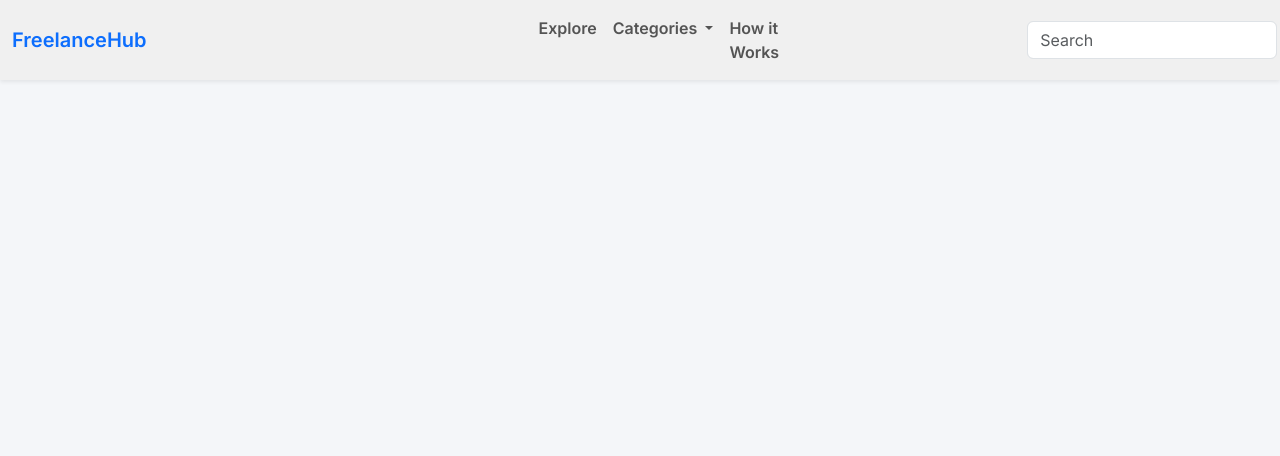
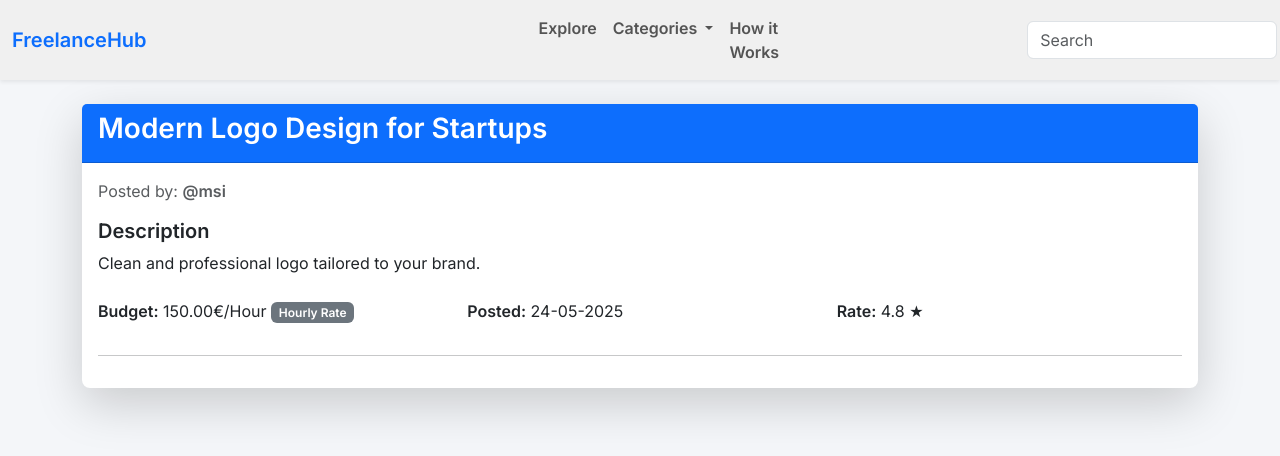
Before and after one commit to ME-Massine/FreelanceHub, a Django app: page /client/service/2/ in a window 1280 px wide; the page is wider, and only the part inside the window is pictured. Shown: the top 456 px of that part. Run offline with Django 5.2, Linux system fonts and the light colour scheme; a user stored in the database is signed in; data comes from the database, SQL or seed files in the repository; both versions use the stored data as it was after the commit.

Commit message:
added details about the service in the client page

```diff
--- a/client/templates/client/freelancer_detail.html
+++ b/client/templates/client/freelancer_detail.html
@@ -8,10 +8,34 @@
 
 {% block content %}
 
+    <div class="container py-4">
+        <div class="card shadow-lg border-0 mb-4 rounded-3" style="min-width: 350px;">
+            <div class="card-header bg-primary text-white">
+                <h3>{{ service.title }}</h3>
+            </div>
+            <div class="card-body">
+                <p class="text-muted">Posted by: <strong>@{{ service.user.username }}</strong></p>
 
-    <div class="container mt-5">
+                <h5>Description</h5>
+                <p>{{ service.description }}</p>
 
+                <div class="row mt-4">
+                    <div class="col-md-4">
+                        <p><strong>Budget:</strong> {{ service.price }}€/Hour
+                            <span class="badge bg-secondary">Hourly Rate</span>
+                        </p>
+                    </div>
+                    <div class="col-md-4">
+                        <p><strong>Posted:</strong> {{ service.created_at|date:"d-m-Y" }}</p>
+                    </div>
+                    <div class="col-md-4">
+                        <p><strong>Rate:</strong> {{ service.rate }} ★</p>
+                    </div>
+                </div>
 
+                <hr>
+            </div>
+        </div>
     </div>
 
 {% endblock %}
--- a/client/views.py
+++ b/client/views.py
@@ -104,7 +104,10 @@ def profileC(request):
 
 @login_required
 def freelance_detail(request, pk):
-    return render(request, 'client/freelancer_detail.html')
+    service = get_object_or_404(Service, pk=pk)
+
+
+    return render(request, 'client/freelancer_detail.html',{'service': service})
 
 
 @login_required
```
Also changed, not shown: db.sqlite3.
